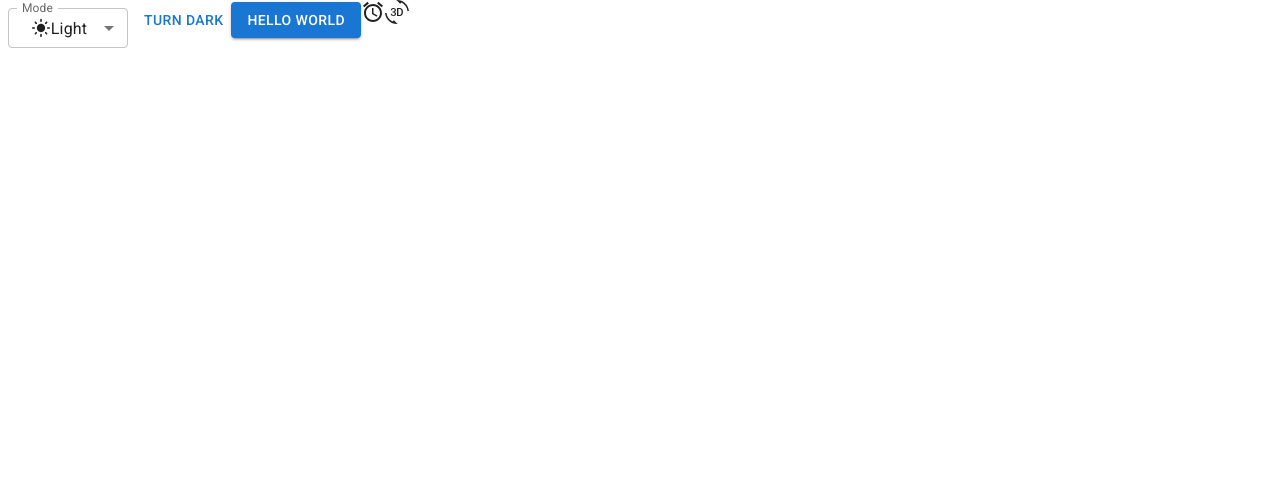
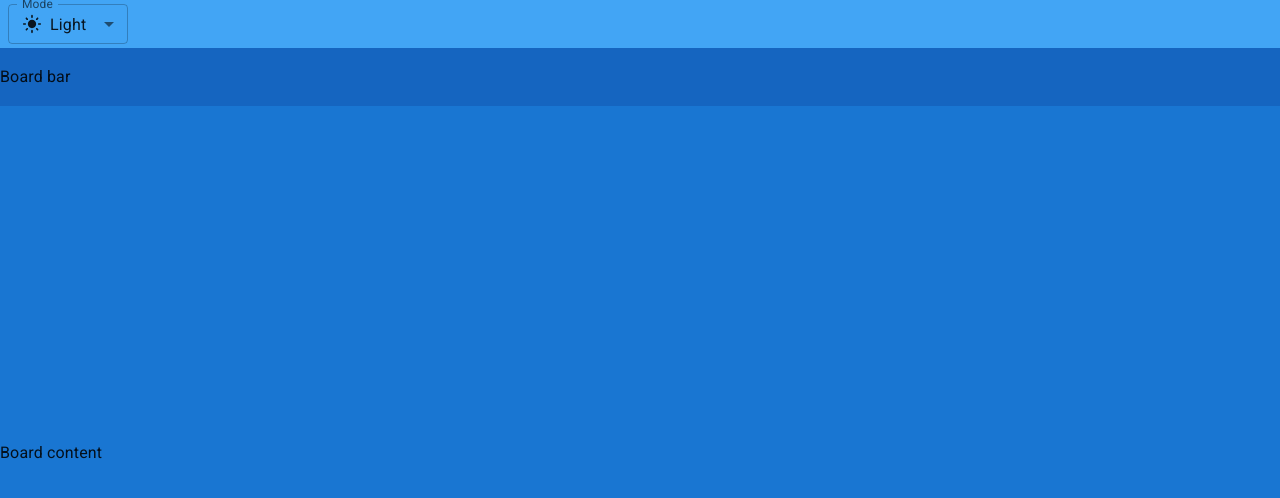
Before and after one commit to vanchihieu/Trello-MERN, a React (Vite) app: page / in a window 1280 px wide. Shown: the top 498 px of the page. Built offline with nearby package versions, Linux system fonts and the light colour scheme.

Commit message:
Code Layout trang Trello Web

```diff
--- a/index.html
+++ b/index.html
@@ -5,7 +5,7 @@
   <meta charset="UTF-8" />
   <link rel="icon" type="image/svg+xml" href="/vite.svg" />
   <meta name="viewport" content="width=device-width, initial-scale=1.0" />
-  <title>Vite + React</title>
+  <title>Trello MERN Stack</title>
 
   <link rel="preconnect" href="https://fonts.googleapis.com" />
   <link rel="preconnect" href="https://fonts.gstatic.com" crossorigin />
--- a/src/App.jsx
+++ b/src/App.jsx
@@ -1,5 +1,3 @@
-import Button from "@mui/material/Button";
-import { AccessAlarm, ThreeDRotation } from "@mui/icons-material";
 import { useColorScheme } from "@mui/material/styles";
 import InputLabel from "@mui/material/InputLabel";
 import MenuItem from "@mui/material/MenuItem";
@@ -8,9 +6,10 @@
 import LightModeIcon from "@mui/icons-material/LightMode";
 import DarkModeIcon from "@mui/icons-material/DarkMode";
 import SettingsBrightnessIcon from "@mui/icons-material/SettingsBrightness";
-import Stack from "@mui/material/Stack";
+import Box from "@mui/material/Box";
+import Container from "@mui/material/Container";
 
-function ModeChange() {
+function ModeSelect() {
     const { mode, setMode } = useColorScheme();
 
     const handleChange = (event) => {
@@ -29,62 +28,65 @@
                 onChange={handleChange}
             >
                 <MenuItem value="light">
-                    <Stack
-                        direction="row"
-                        justifyContent="center"
-                        alignItems="center"
-                        spacing={8}
-                    >
+                    <Box sx={{ display: "flex", alignItems: "center", gap: 1 }}>
                         <LightModeIcon fontSize="small" /> Light
-                    </Stack>
+                    </Box>
                 </MenuItem>
                 <MenuItem value="dark">
-                    <Stack
-                        direction="row"
-                        justifyContent="center"
-                        alignItems="center"
-                        spacing={8}
-                    >
+                    <Box sx={{ display: "flex", alignItems: "center", gap: 1 }}>
                         <DarkModeIcon fontSize="small" />
                         Dark
-                    </Stack>
+                    </Box>
                 </MenuItem>
                 <MenuItem value="System">
-                    <Stack
-                        direction="row"
-                        justifyContent="center"
-                        alignItems="center"
-                        spacing={8}
-                    >
+                    <Box sx={{ display: "flex", alignItems: "center", gap: 1 }}>
                         <SettingsBrightnessIcon fontSize="small" /> System
-                    </Stack>
+                    </Box>
                 </MenuItem>
             </Select>
         </FormControl>
     );
 }
 
-function ModeToggle() {
-    const { mode, setMode } = useColorScheme();
-    return (
-        <Button
-            onClick={() => {
-                setMode(mode === "light" ? "dark" : "light");
-            }}
-        >
-            {mode === "light" ? "Turn dark" : "Turn light"}
-        </Button>
-    );
-}
-
 function App() {
     return (
         <>
-            <ModeChange />
-            <ModeToggle />
-            <Button variant="contained">Hello world</Button>
-            <AccessAlarm />
-            <ThreeDRotation />
+            <Container disableGutters maxWidth={false} sx={{ height: "100vh" }}>
+                <Box
+                    sx={{
+                        backgroundColor: "primary.light",
+                        width: "100%",
+                        height: (theme) => theme.trello.appBarHeight,
+                        display: "flex",
+                        alignItems: "center",
+                    }}
+                >
+                    <ModeSelect />
+                </Box>
+                <Box
+                    sx={{
+                        backgroundColor: "primary.dark",
+                        width: "100%",
+                        height: (theme) => theme.trello.boardBarHeight,
+                        display: "flex",
+                        alignItems: "center",
+                    }}
+                >
+                    Board bar
+                </Box>
+                <Box
+                    sx={{
+                        backgroundColor: "primary.main",
+                        width: "100%",
+                        height: (theme) =>
+                            `calc(100vh - ${theme.trello.appBarHeight} - ${theme.trello.boardBarHeight})`,
+                        display: "flex",
+                        alignItems: "center",
+                    }}
+                >
+                    Board content
+                </Box>
+            </Container>
         </>
     );
 }
--- a/src/main.jsx
+++ b/src/main.jsx
@@ -2,7 +2,7 @@
 import ReactDOM from "react-dom/client";
 import App from "./App.jsx";
 import CssBaseline from "@mui/material/CssBaseline";
-import { Experimental_CssVarsProvider as CssVarsProvider } from '@mui/material/styles';
+import { Experimental_CssVarsProvider as CssVarsProvider } from "@mui/material/styles";
 import theme from "./theme";
 
 ReactDOM.createRoot(document.getElementById("root")).render(
--- a/src/theme.js
+++ b/src/theme.js
@@ -1,16 +1,13 @@
 import { experimental_extendTheme as extendTheme } from "@mui/material/styles";
 
 const theme = extendTheme({
+    trello: {
+        appBarHeight: '48px',
+        boardBarHeight: '58px',
+    },
     colorSchemes: {
         light: {
-            palette: {
-                // The best part is that you can refer to the variables wherever you like 🤩
-                gradient:
-                    "linear-gradient(to left, var(--mui-palette-primary-main), var(--mui-palette-primary-dark))",
-                border: {
-                    subtle: "var(--mui-palette-neutral-200)",
-                },
-            },
+
         },
         dark: {
             palette: {
```
